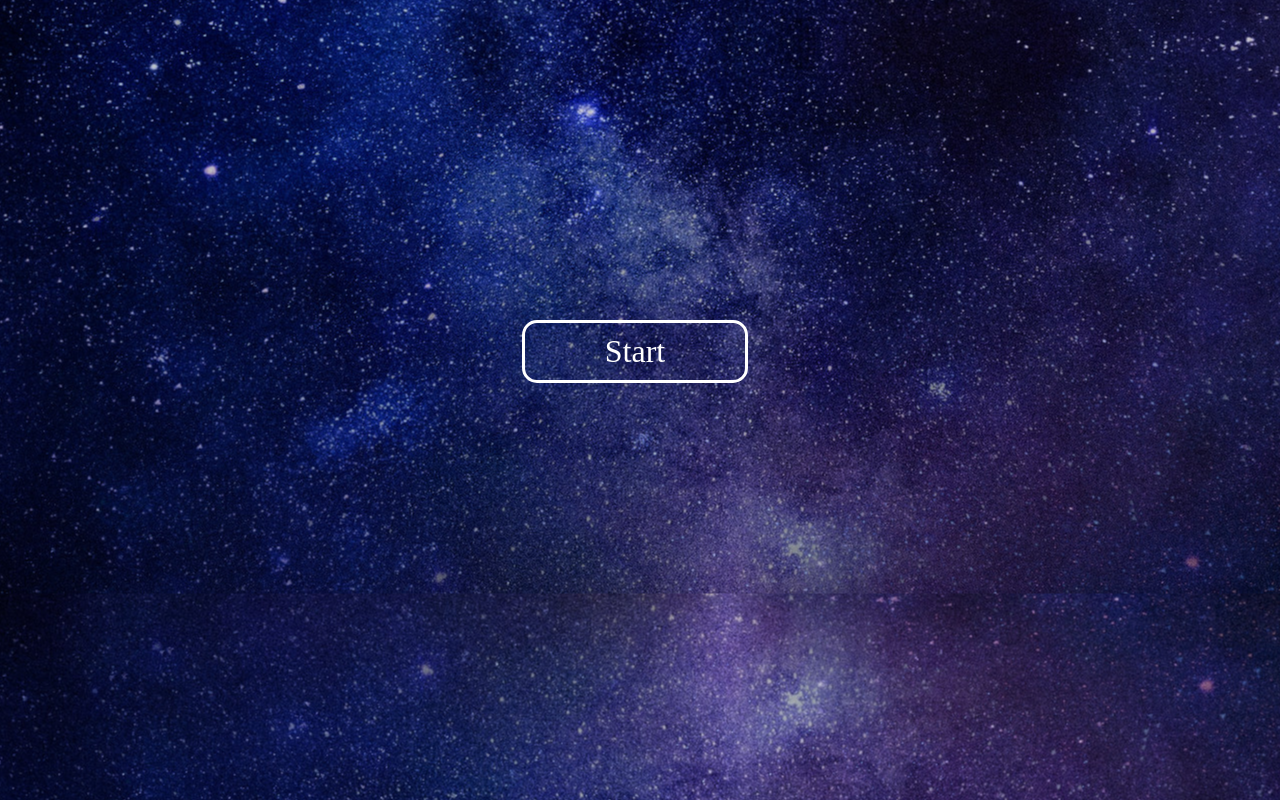
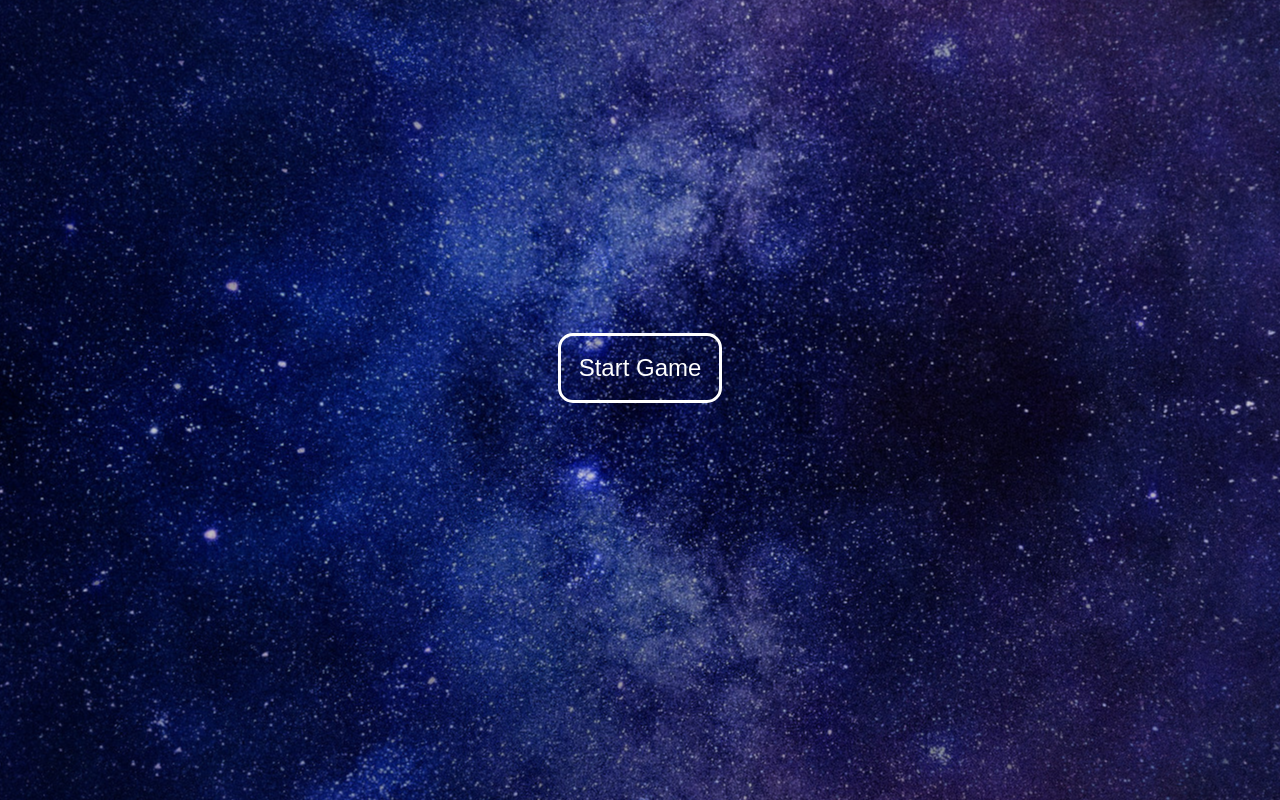
Before and after one commit to Shriteen/Joke-Invaders, a plain HTML site: page index.html in a window 1280 px wide. Drawn offline with nearby package versions, Linux system fonts and the light colour scheme.

Commit message:
Refinements to start screen
- Rename start to start-screen and moved it before game
- Remove inline styling and handle it fully via js using jquery
- CSS improvements

```diff
--- a/index.html
+++ b/index.html
@@ -10,7 +10,10 @@
     <link href="style.css" rel="stylesheet">
   </head>
   <body>
-    <div id="game" style="display: none">
+    <div id="start-screen" >
+      <button id="start-button">Start Game</button>
+    </div>
+    <div id="game">
       <div id="playfield">
 	<div id="jokes">
 	</div>
@@ -23,8 +26,6 @@
 
     </div>
 
-    <div id="start" style="display: block">
-      <a  href="#" onclick="startGame()">Start</a>
-    </div>
+
   </body>
 </html>
--- a/main.js
+++ b/main.js
@@ -67,10 +67,9 @@ function gameLoop(joker)
 
 function startGame()
 {
-    let startdiv=document.getElementById("start");
-    let gamediv=document.getElementById("game");
-    startdiv.style.display="none";
-    gamediv.style.display="block";
+    $('#start-screen').hide();
+    $('#game').show();
+
 
     stubForJokes();
     let joker = setInterval(stubForJokes, 3000);
@@ -78,3 +77,6 @@ function startGame()
     $('#score-field').text('0');
     gameLoop(joker);
 }
+
+$('#game').hide();
+$('#start-button').click(startGame);
--- a/style.css
+++ b/style.css
@@ -55,28 +55,26 @@ body{
     color: red;
 }
 
-#start{
-    padding: 20px;
-    position: fixed;
-    top: 50%;
-    left: 50%;
-    margin-top: -100px;
-    margin-left: -150px;
-    height: 200px;
-    width: 250px;
-    text-align: center;
+#start-screen{
+    display: flex;
+    align-items: center;
+    justify-content: center;
+    height: 90vh;
 }
 
-#start a{
+#start-button{
     border: 3px solid #ffffff;
     color: #ffffff;
-    text-decoration: none;
-    padding: 10px;
+    background-color: transparent;
+    padding: 0.75em;
     border-radius: 15px;
     cursor: pointer;
-    display: block;
-    width:200px;
     text-align: center;
-    font-size: 2em;
-    display: inline-block;
+    font-size: 1.5rem;
+    transition: background-color 200ms ;
 }
+
+#start-button:hover{
+    color: #000000;
+    background-color: #ffffff;
+}
```
